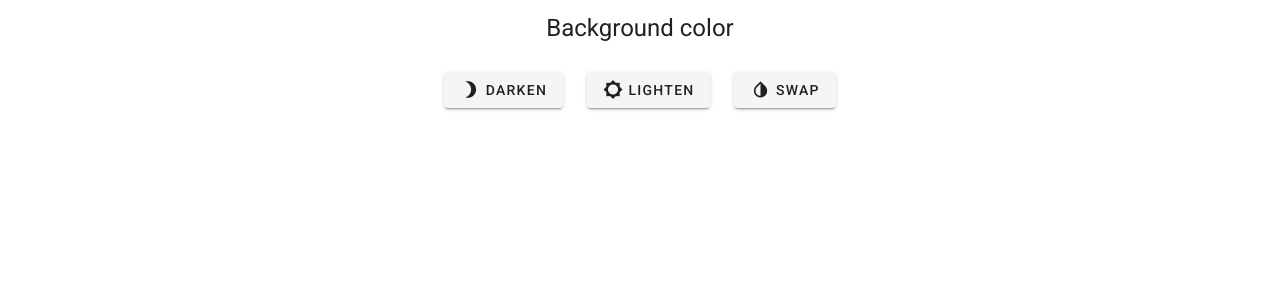
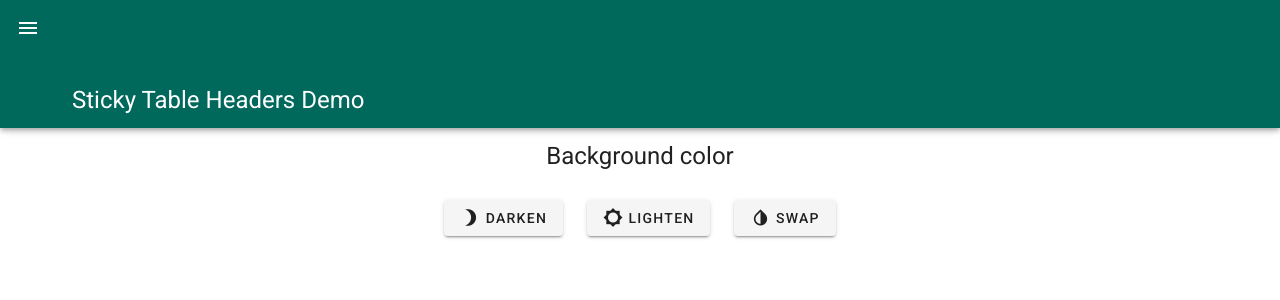
Before and after one commit to loomchild/sticky-vuetify-table-header, a Nuxt app: page / in a window 1280 px wide. Shown: the top 300 px of the page. Built offline with nearby package versions, Linux system fonts and the light colour scheme.

Commit message:
app bar with mutation observer

```diff
--- /dev/null
+++ b/components/MainBar.vue
@@ -0,0 +1,25 @@
+<template>
+  <v-app-bar ref="toolbar" v-mutate="onMutate" color="teal darken-3" app dark shrink-on-scroll prominent scroll-threshold="400">
+    <v-app-bar-nav-icon />
+    <v-toolbar-title>Sticky Table Headers Demo</v-toolbar-title>
+    <v-spacer />
+  </v-app-bar>
+</template>
+
+<script>
+export default {
+  methods: {
+    onMutate () {
+      let height = 0
+      const toolbar = this.$refs.toolbar
+      if (toolbar) {
+        height = `${toolbar.$el.offsetHeight}px`
+      }
+      document.documentElement.style.setProperty('--mainBarHeight', height)
+    }
+  }
+}
+</script>
+
+<style scoped>
+</style>
--- a/layouts/default.vue
+++ b/layouts/default.vue
@@ -1,5 +1,6 @@
 <template>
   <v-app>
+    <main-bar />
     <v-content>
       <nuxt />
     </v-content>
@@ -7,7 +8,12 @@
 </template>
 
 <script>
+import MainBar from '@/components/MainBar'
+
 export default {
+  components: {
+    MainBar
+  }
 }
 </script>
 
```
